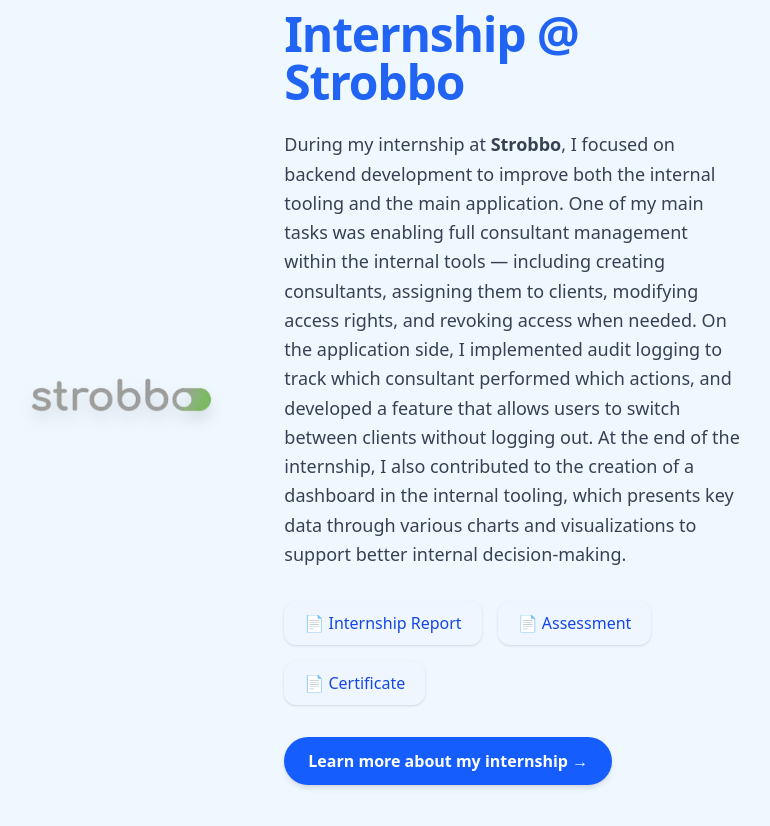
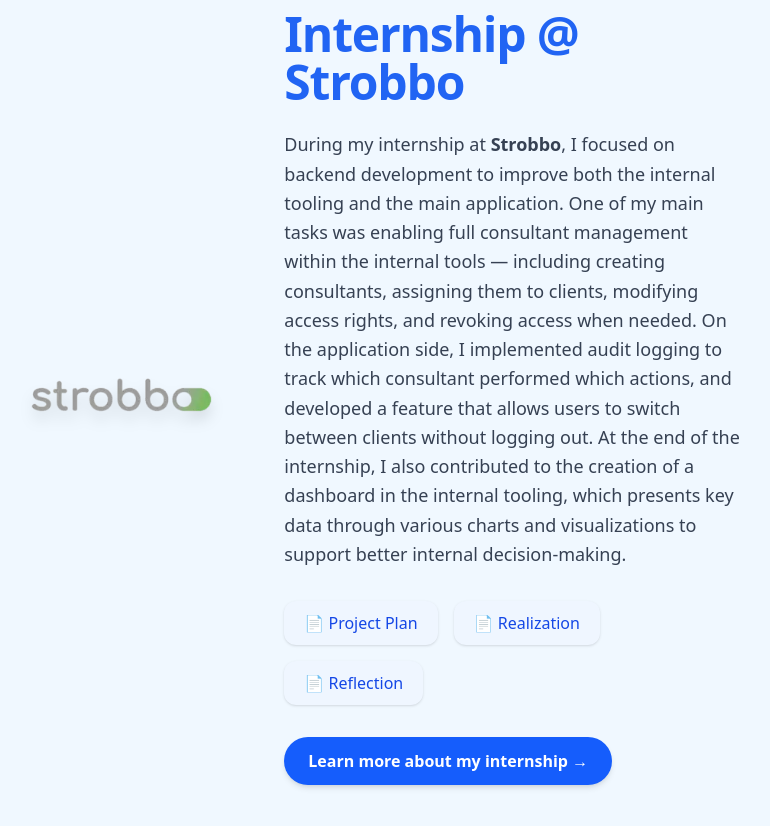
Before and after one commit to moussaramzi/portfolio, a React (Vite) app: page / in a window 1280 px wide. Shown: the part 2420-3246 px from the top of the page, without its empty margins (265-1035 px from the left). Built offline with nearby package versions, Linux system fonts and the light colour scheme.

Commit message:
feat(translation): added translations

```diff
--- a/src/components/internship.tsx
+++ b/src/components/internship.tsx
@@ -1,6 +1,8 @@
+import { Trans, useTranslation } from "react-i18next";
 import { Link } from "react-router-dom";
 
 export default function Internship() {
+  const { t } = useTranslation("internship");
   return (
     <section
       id="internship"
@@ -20,31 +22,29 @@
           {/* Content */}
           <div className="w-full md:w-2/3">
             <h2 className="text-5xl font-bold mb-6 text-blue-700 dark:text-blue-400 tracking-tight">
-              Internship @ Strobbo
+              {t("internship.title")}
             </h2>
 
             <p className="mb-8 text-lg text-gray-700 dark:text-gray-300 leading-relaxed">
-              During my internship at{" "}
-              <span className="font-semibold">Strobbo</span>, I focused on
-              backend development to improve both the internal tooling and the
-              main application. One of my main tasks was enabling full
-              consultant management within the internal tools — including
-              creating consultants, assigning them to clients, modifying access
-              rights, and revoking access when needed. On the application side,
-              I implemented audit logging to track which consultant performed
-              which actions, and developed a feature that allows users to switch
-              between clients without logging out. At the end of the internship,
-              I also contributed to the creation of a dashboard in the internal
-              tooling, which presents key data through various charts and
-              visualizations to support better internal decision-making.
+              <Trans>
+                {t("internship.description", {
+                  strobbo: t("internship.strobbo"),
+                })}
+              </Trans>
             </p>
 
             {/* Documents */}
             <div className="mb-8 flex flex-wrap gap-4">
               {[
-                { label: "Internship Report", file: "projectPlan.pdf" },
-                { label: "Assessment", file: "assessment.pdf" },
-                { label: "Certificate", file: "certificate.pdf" },
+                { label: "Project Plan", file: "projectPlan.pdf" },
+                {
+                  label: `${t("internship.realization")}`,
+                  file: "assessment.pdf",
+                },
+                {
+                  label: `${t("internship.reflection")}`,
+                  file: "certificate.pdf",
+                },
               ].map((doc) => (
                 <a
                   key={doc.label}
@@ -63,7 +63,7 @@
               to="/projects/internship"
               className="inline-block px-6 py-3 bg-blue-600 hover:bg-blue-700 text-white rounded-full text-md font-semibold shadow-md transition duration-300"
             >
-              Learn more about my internship →
+              {t("internship.more")}
             </Link>
           </div>
         </div>
--- a/src/i18n.tsx
+++ b/src/i18n.tsx
@@ -16,6 +16,9 @@
 import nlContact from './translation files/contact/contactNL.json';
 import enSetting from './translation files/setting/settingEN.json';
 import nlSetting from './translation files/setting/settingNL.json';
+import enInternship from './translation files/internship/internshipEN.json';
+import nlInternship  from './translation files/internship/internshipNL.json';
+
 i18n
   .use(LanguageDetector)
   .use(initReactI18next)
@@ -28,7 +31,8 @@
         error: enError,
         projects: enProjects,
         contact: enContact,
-        setting: enSetting
+        setting: enSetting,
+        internship: enInternship
       },
       nl: {
         about: nlAbout,
@@ -37,12 +41,13 @@
         error: nlError,
         projects: nlProjects,
         contact: nlContact,
-        setting: nlSetting
+        setting: nlSetting,
+        internship: nlInternship
 
       }
     },
     fallbackLng: 'en',
-    ns: ['about', 'navbar', 'tech', 'error','projects', 'contact', 'setting'],
+    ns: ['about', 'navbar', 'tech', 'error','projects', 'contact', 'setting', 'internship'],
     defaultNS: 'about',
     interpolation: {
       escapeValue: false
--- /dev/null
+++ b/src/translation files/internship/internshipEN.json
@@ -0,0 +1,12 @@
+
+  {
+    "internship": {
+      "title": "Internship @ Strobbo",
+      "realization": "Realization",
+      "reflection": "Reflection",
+      "more": "Learn more about my internship →",
+      "strobbo":"Strobbo",
+      "description": "During my internship at <strong>{{strobbo}}</strong>, I focused on backend development to improve both the internal tooling and the main application. One of my main tasks was enabling full consultant management within the internal tools — including creating consultants, assigning them to clients, modifying access rights, and revoking access when needed. On the application side, I implemented audit logging to track which consultant performed which actions, and developed a feature that allows users to switch between clients without logging out. At the end of the internship, I also contributed to the creation of a dashboard in the internal tooling, which presents key data through various charts and visualizations to support better internal decision-making."
+
+    }
+  }
--- /dev/null
+++ b/src/translation files/internship/internshipNL.json
@@ -0,0 +1,12 @@
+
+  {
+    "internship": {
+      "title": "Stage @ Strobbo",
+      "realization": "Realisatie",
+      "reflection": "Reflectie",
+      "more": "Lees meer over mijn stage →",
+      "strobbo":"Strobbo",
+      "description": "Tijdens mijn stage bij <strong>{{strobbo}}</strong> lag de focus op backend-ontwikkeling om zowel de interne tools als de hoofdapplicatie te verbeteren. Een van mijn belangrijkste taken was het mogelijk maken van volledige consultantbeheer binnen de interne tools — inclusief het aanmaken van consultants, het toewijzen aan klanten, het aanpassen van toegangsrechten en het intrekken van toegang wanneer nodig. Aan de applicatiekant implementeerde ik audit logging om bij te houden welke consultant welke acties heeft uitgevoerd, en ontwikkelde ik een functie waarmee gebruikers kunnen schakelen tussen klanten zonder uit te loggen. Aan het einde van de stage droeg ik ook bij aan de creatie van een dashboard in de interne tools, dat belangrijke gegevens presenteert via verschillende grafieken en visualisaties ter ondersteuning van betere interne besluitvorming."
+
+    }
+  }
```
